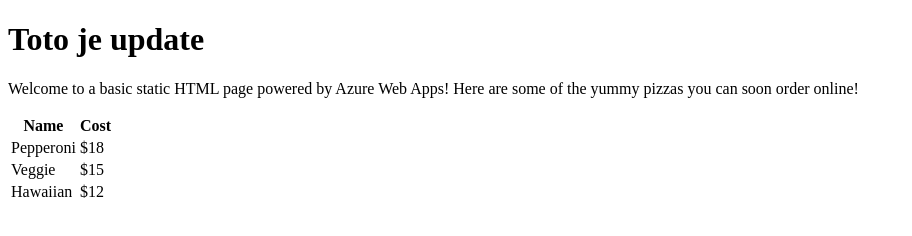
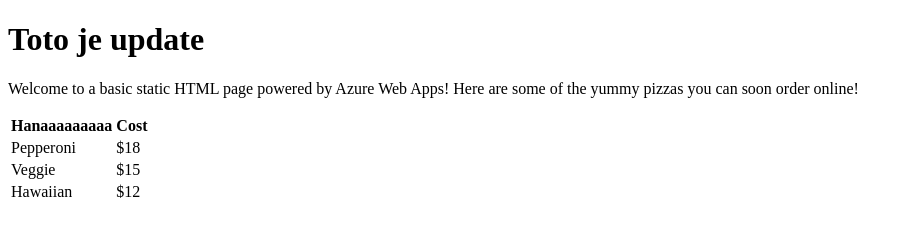
Before and after one commit to Leonidra14/BP2, a plain HTML site: page prod/index.html in a window 1280 px wide. Shown: the whole page, without its empty margins (0-912 px from the left). Drawn offline with Linux system fonts and the light colour scheme.

Commit message:
Update index.html

```diff
--- a/prod/index.html
+++ b/prod/index.html
@@ -12,7 +12,7 @@
 
     <table>
       <tr>
-        <th>Name</th><th>Cost</th>
+        <th>Hanaaaaaaaaa</th><th>Cost</th>
       </tr>
       <tr>
         <td>Pepperoni</td><td>$18</td>
```
